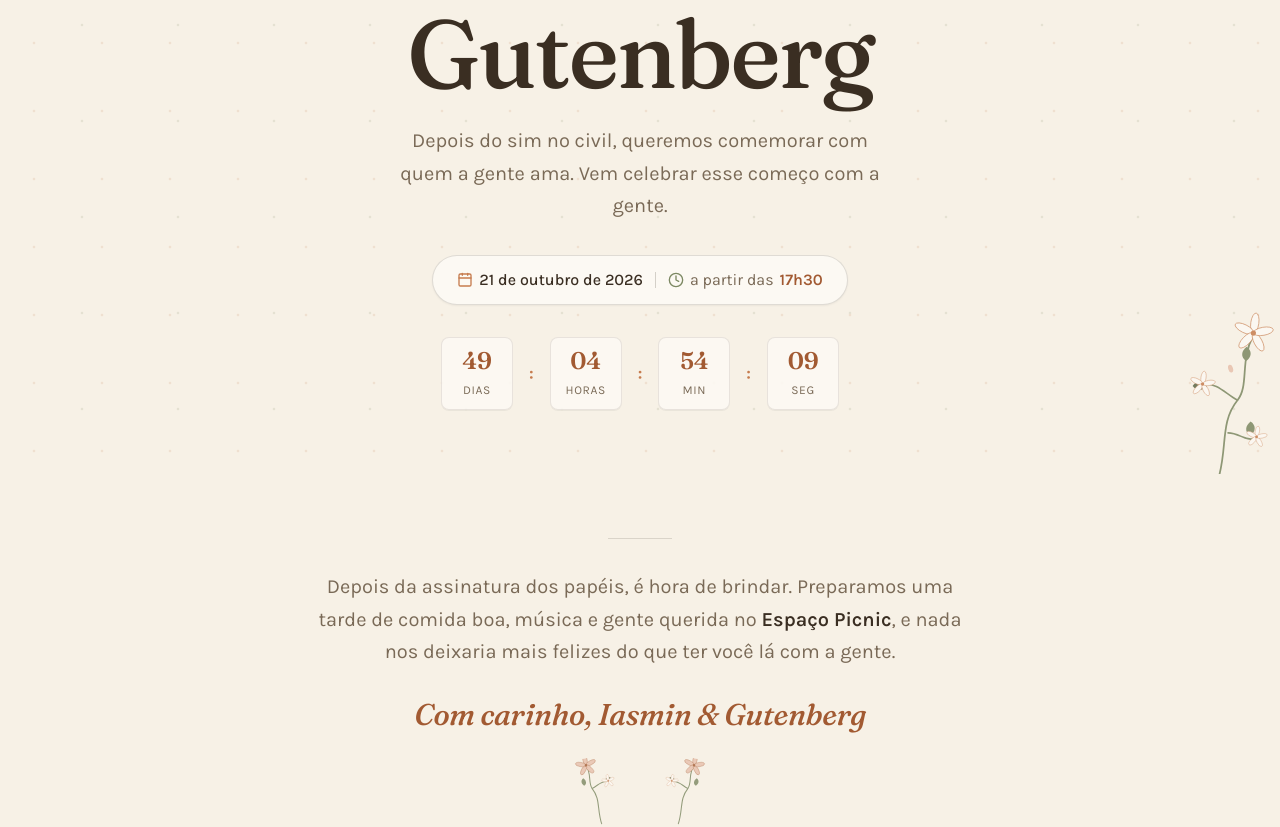
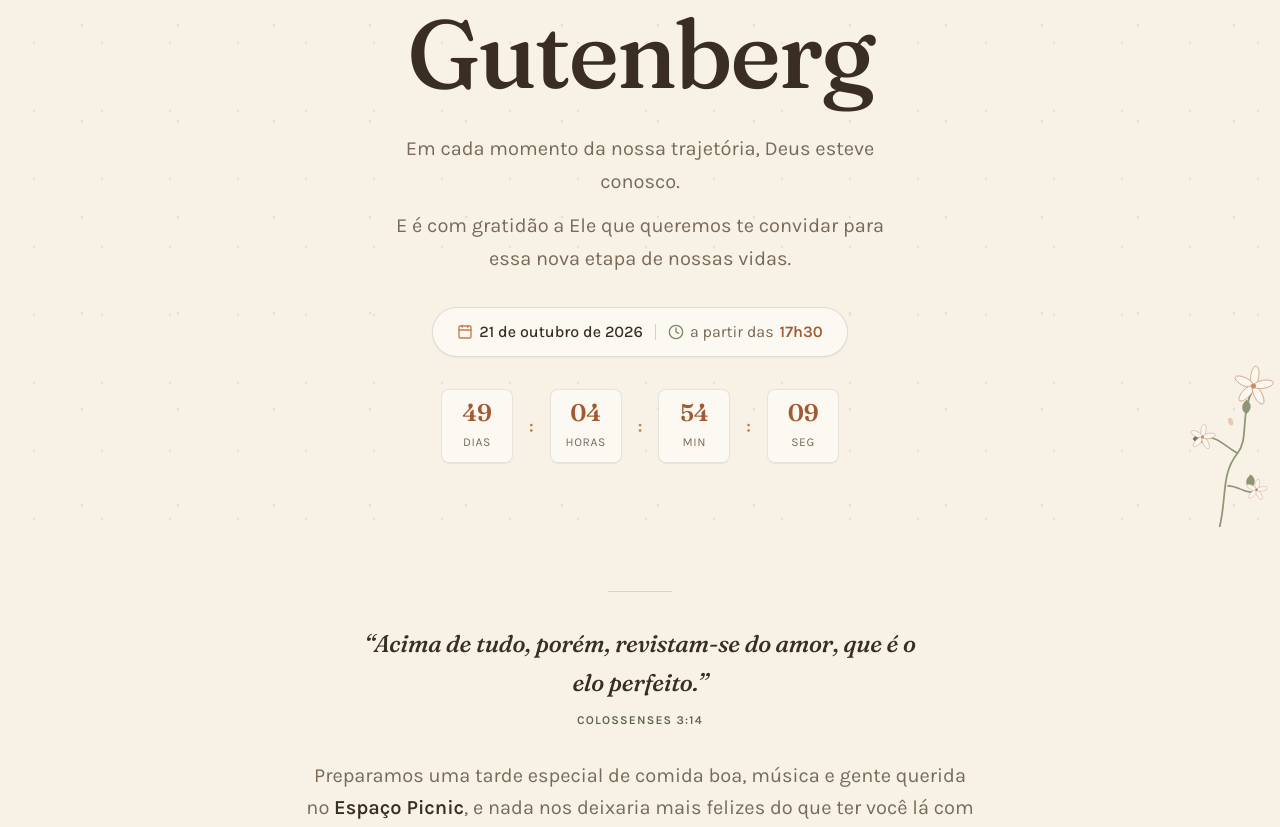
Before and after one commit to gutenberg23/casamento, a React (Vite) app: page / in a window 1280 px wide. Shown: the part 320-1147 px from the top of the page. Built offline with nearby package versions, Linux system fonts and the light colour scheme; no server answers.

Commit message:
feat: update invitation text and add bible verse
Refine the hero section invitation and add a thematic verse to the story section to better reflect the event's sentiment.

```diff
--- a/src/components/HeroSection.tsx
+++ b/src/components/HeroSection.tsx
@@ -69,9 +69,14 @@ export const HeroSection: React.FC = () => {
           Gutenberg
         </h1>
 
-        <p className="mt-6 text-[#7A6A57] text-lg sm:text-xl font-normal max-w-lg mx-auto leading-relaxed">
-          Depois do sim no civil, queremos comemorar com quem a gente ama. Vem celebrar esse começo com a gente.
-        </p>
+        <div className="mt-8 space-y-3 text-[#7A6A57] text-lg sm:text-xl font-normal max-w-lg mx-auto leading-relaxed">
+          <p>
+            Em cada momento da nossa trajetória, Deus esteve conosco.
+          </p>
+          <p>
+            E é com gratidão a Ele que queremos te convidar para essa nova etapa de nossas vidas.
+          </p>
+        </div>
 
         {/* Date Pill */}
         <div className="inline-flex flex-wrap items-center justify-center gap-3 mt-8 px-6 py-3 bg-[#FCF9F3] border border-[#3A2E22]/15 rounded-full text-[#3A2E22] text-sm sm:text-base shadow-xs">
--- a/src/components/StorySection.tsx
+++ b/src/components/StorySection.tsx
@@ -6,10 +6,19 @@ export const StorySection: React.FC = () => {
       <div className="max-w-2xl mx-auto relative">
         <hr className="border-t border-[#3A2E22]/15 w-16 mx-auto mb-8" />
 
+        <div className="mb-8">
+          <p className="font-serif-display italic text-xl sm:text-2xl text-[#3A2E22] leading-relaxed max-w-xl mx-auto">
+            “Acima de tudo, porém, revistam-se do amor, que é o elo perfeito.”
+          </p>
+          <span className="block text-xs uppercase tracking-widest text-[#5C6748] mt-2.5 font-semibold">
+            Colossenses 3:14
+          </span>
+        </div>
+
         <p className="text-lg sm:text-xl text-[#7A6A57] leading-relaxed font-normal">
-          Depois da assinatura dos papéis, é hora de brindar. Preparamos uma tarde de comida boa, música e gente querida
+          Preparamos uma tarde especial de comida boa, música e gente querida
           no <strong className="text-[#3A2E22] font-semibold">Espaço Picnic</strong>, e nada nos deixaria mais felizes
-          do que ter você lá com a gente.
+          do que ter você lá com a gente para brindar a essa nova etapa.
         </p>
 
         <span className="block mt-7 font-serif-display italic text-2xl sm:text-3xl text-[#A25A32]">
```
